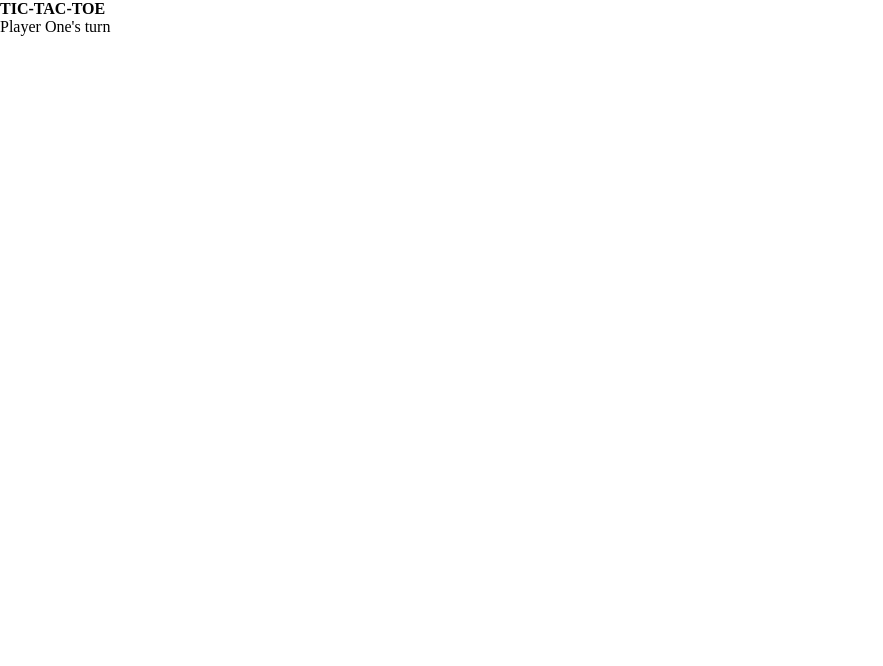
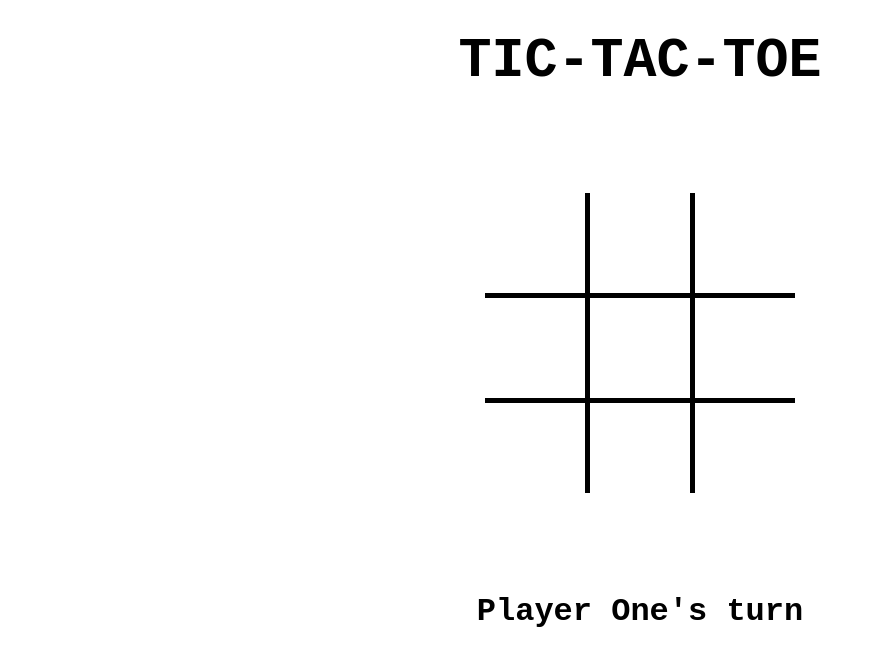
Before and after one commit to dnb777/tic-tac-toe, a plain HTML site: page index.html in a window 1280 px wide. Shown: the whole page, without its empty margins (0-883 px from the left). Drawn offline with Linux system fonts and the light colour scheme.

Commit message:
feat: add css styling for Tic-Tac-Toe game interface
- Centers body content with flexbox
- Styles title with monospace and bold text
- Sets up 3x3 grid layout for cell-container
- Designs cells with centered text and hover cursor
- Formats message for game feedback

```diff
--- a/styles.css
+++ b/styles.css
@@ -11,8 +11,53 @@ html {
 
 body {
     font-size: 1.6rem;
+    height: 100vh;
+    display: flex;
+    flex-direction: column;
+    align-items: center;
 }
-
+z
 h1, h2, h3, h4, h5, h6 {
     font-size: 1em
 }
+
+/* TITLE */
+.title {
+    font-family: monospace;
+    font-size: 5.5rem;
+    font-weight: bold;
+    text-align: center;
+    margin-top: 30px;
+}
+
+
+.cell-container {
+    background-color: black;
+    height: 300px;
+    display: grid;
+    gap: 5px;
+    grid-template-columns: repeat(3, 100px);
+    grid-template-rows: repeat(3, 100px);
+    margin-top: 100px;
+}
+
+.cell {
+    background-color: #FFF;
+    display: flex;
+    justify-content: center;
+    align-items: center;
+    font-family: monospace;
+    font-size: 3rem;
+    font-weight: bold;
+}
+
+.cell:hover {
+    cursor: pointer;
+}
+
+.message {
+    margin-top: 100px;
+    font-family: monospace;
+    font-size: 3.2rem;
+    font-weight: bold;
+}
```
